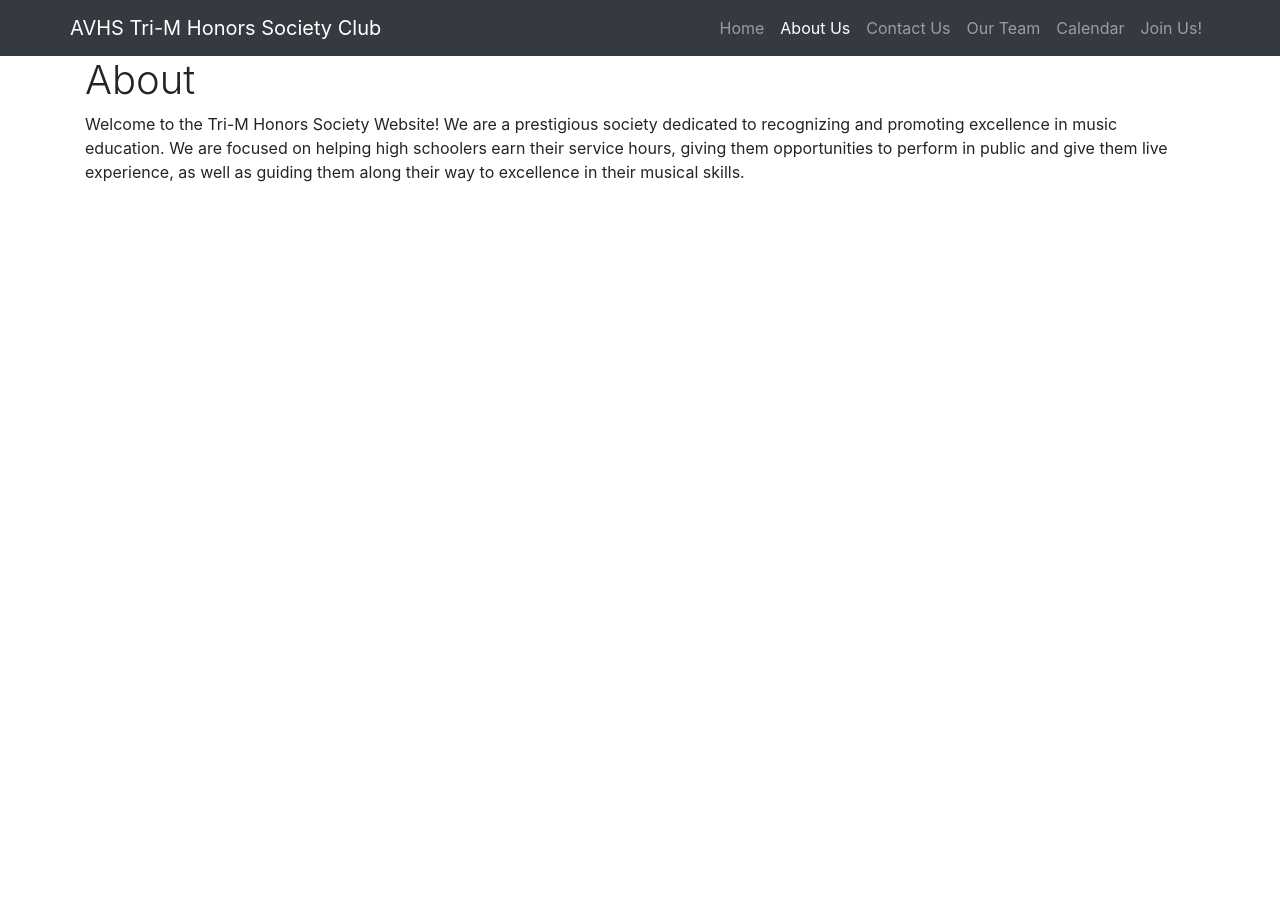
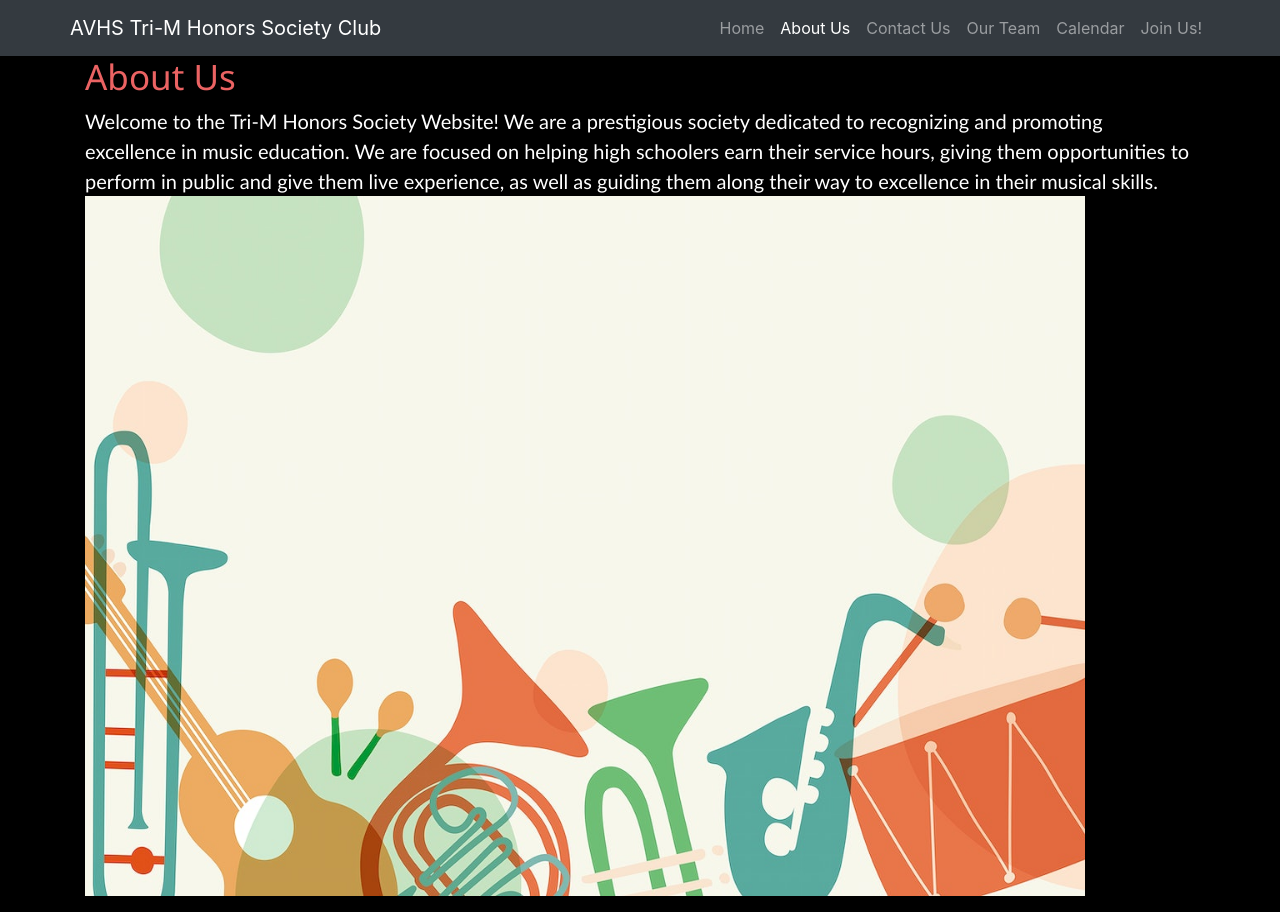
Before and after one commit to Vivaan-Vora/Tri-M-Website, a React app in the folder avhs_tri-m_honors_society_club/: page /about in a window 1280 px wide. Before the commit the page ends 800 px from the top, so only its background shows below. Built offline with nearby package versions, Linux system fonts and the light colour scheme.

Commit message:
Update
This is the updated website 05/11/23

```diff
--- a/avhs_tri-m_honors_society_club/src/components/About.jsx
+++ b/avhs_tri-m_honors_society_club/src/components/About.jsx
@@ -4,7 +4,7 @@ function About() {
   return (
     <div className="about">
       <div class="container">
-        <h1 class="font-weight-light">About</h1>
+        <h1 class="font-weight-light">About Us</h1>
         <p>
           Welcome to the Tri-M Honors Society Website! We are a prestigious
           society dedicated to recognizing and promoting excellence in music
@@ -12,6 +12,8 @@ function About() {
           hours, giving them opportunities to perform in public and give them
           live experience, as well as guiding them along their way to excellence
           in their musical skills.
+          <br></br>
+          <img src = "music.jpeg" height = "700" width = "1000"></img>
         </p>
       </div>
     </div>
--- a/avhs_tri-m_honors_society_club/src/components/Navigation.jsx
+++ b/avhs_tri-m_honors_society_club/src/components/Navigation.jsx
@@ -18,7 +18,7 @@ function Navigation() {
                 </NavLink>
               </li>
               <li className="nav-item">
-                <NavLink className="nav-link" to="/about">
+                <NavLink className="nav-link" color = "purple" to="/about">
                   About Us
                 </NavLink>
               </li>
--- a/avhs_tri-m_honors_society_club/src/index.css
+++ b/avhs_tri-m_honors_society_club/src/index.css
@@ -4,7 +4,8 @@ body {
     "Ubuntu", "Cantarell", "Fira Sans", "Droid Sans", "Helvetica Neue",
     sans-serif;
   -webkit-font-smoothing: antialiased;
-  -moz-osx-font-smoothing: grayscale;
+  -moz-osx-font-smoothing: purple;
+  background-color: rgb(0, 0, 0);
 }
 
 code {
@@ -13,9 +14,22 @@ code {
 }
 a {
   text-decoration: none;
-  color: black;
+  color: purple;
+  size : 20px;
 }
 a:hover {
   text-decoration: none;
-  color: rgba(0, 0, 0, 0.349);
+  color: yellow;
 }
+
+p{
+  color : white;
+  font-size : 20px;
+  font-family: 'Gill Sans', 'Gill Sans MT', Calibri, 'Trebuchet MS', sans-serif;
+}
+
+h1{
+   color :rgb(235, 99, 99);
+   font-size: 35px;
+   font-family:'Segoe UI', Tahoma, Geneva, Verdana, sans-serif
+}
```
Also changed, not shown: avhs_tri-m_honors_society_club/public/music.jpeg (added).
